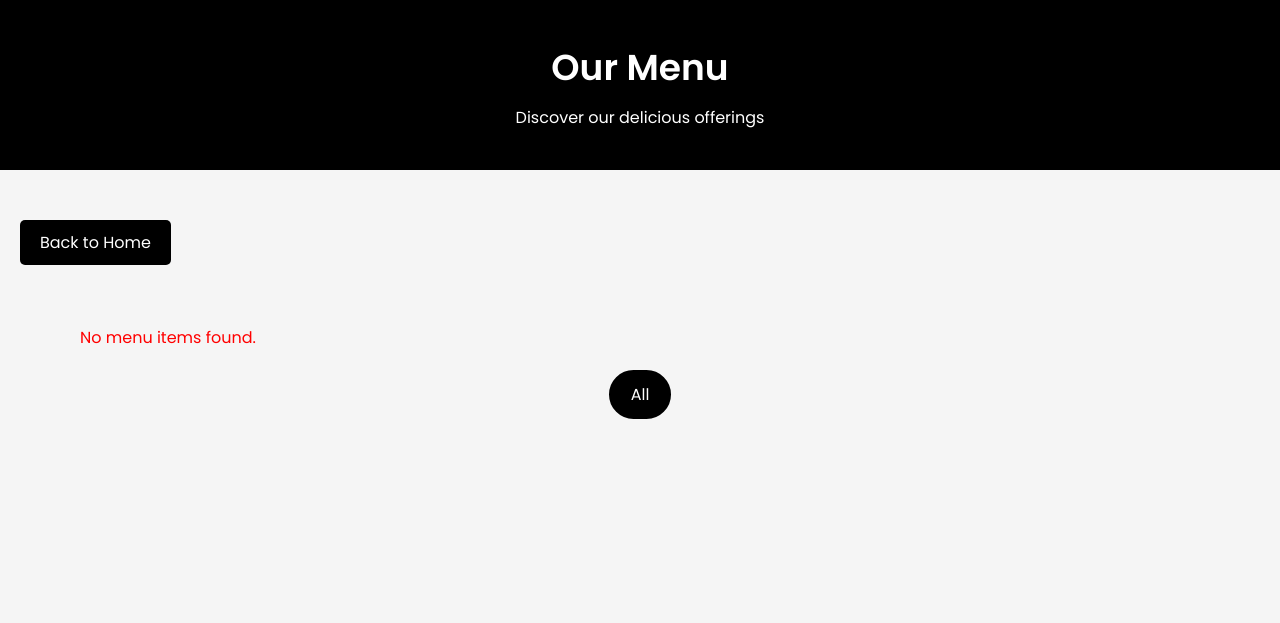
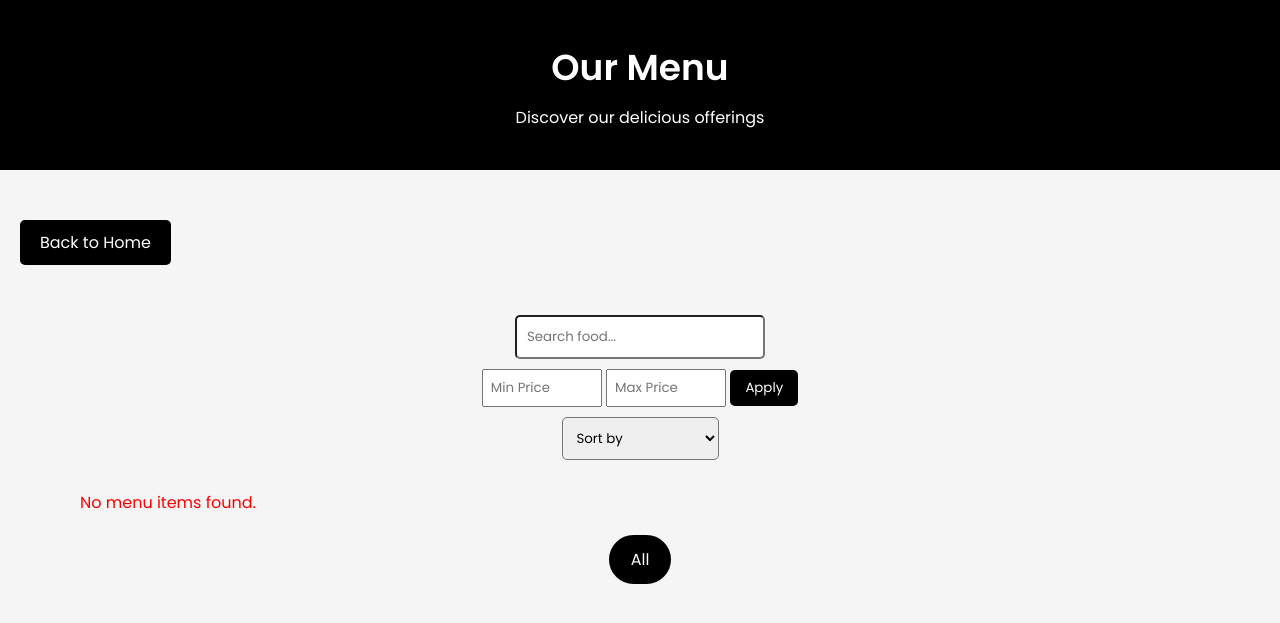
Before and after one commit to RomanRayamajhii/Food-pre-ordering-system, a PHP site: page /dummyfood2/menu.php in a window 1280 px wide. Shown: the top 623 px of the page. Run offline with PHP 8.4, Linux system fonts and the light colour scheme; data that the repository does not hold is empty.

Commit message:
My project

```diff
--- a/menu.php
+++ b/menu.php
@@ -227,11 +227,122 @@ font-size: 14px;
 
 <div class="menu-header">
 
+
 <h1>Our Menu</h1>
 <p>Discover our delicious offerings</p>
 </div>
 <a href="index.php" class="back-btn">Back to Home</a>
 <div class="container">
+    <!-- search algorithm -->
+    <input type="text" id="searchBox" onkeyup="searchMenu()" placeholder="Search food..."
+style="padding:10px; width:250px; display:block; margin:10px auto; border-radius:5px;">
+<!-- <script>
+    function searchMenu() {
+    let keyword = document.getElementById("searchBox").value.toLowerCase();
+    let items = document.querySelectorAll('.menu-item');
+
+    items.forEach(item => {
+        let name = item.querySelector('.item-name').innerText.toLowerCase();
+        if (name.includes(keyword)) {
+            item.style.display = "block";
+        } else {
+            item.style.display = "none";
+        }
+    });
+}
+
+</script> -->
+<script>
+function searchMenu() {
+    let keyword = document.getElementById("searchBox").value.toLowerCase();
+    let items = document.querySelectorAll('.menu-item');
+    let sections = document.querySelectorAll('.category-section');
+    let noResult = document.getElementById("noResult");
+
+    let found = false;
+
+    items.forEach(item => {
+        let name = item.querySelector('.item-name').innerText.toLowerCase();
+        if (name.includes(keyword)) {
+            item.style.display = "block";
+            found = true;
+        } else {
+            item.style.display = "none";
+        }
+    });
+
+    // Show / hide categories based on available items
+    sections.forEach(section => {
+        let visibleItems = section.querySelectorAll('.menu-item[style*="block"]');
+
+        if (visibleItems.length > 0) {
+            section.style.display = "block";
+        } else {
+            section.style.display = "none";
+        }
+    });
+
+    // Show "Search Not Found"
+    noResult.style.display = found ? "none" : "block";
+}
+</script>
+
+<!-- upto here search algorithm -->
+<!-- filter  -->
+ <div style="text-align:center; margin:10px 0;">
+    <input type="number" id="minPrice" placeholder="Min Price" style="padding:7px; width:120px;">
+    <input type="number" id="maxPrice" placeholder="Max Price" style="padding:7px; width:120px;">
+    <button onclick="filterPrice()" style="padding:8px 15px; background:black; color:white; border:none; border-radius:5px;">
+        Apply
+    </button>
+</div>
+<script>
+    function filterPrice() {
+    let min = parseFloat(document.getElementById("minPrice").value) || 0;
+    let max = parseFloat(document.getElementById("maxPrice").value) || Infinity;
+
+    let items = document.querySelectorAll('.menu-item');
+
+    items.forEach(item => {
+        let price = parseFloat(item.querySelector('.item-price').innerText.replace('$',''));
+        if (price >= min && price <= max) {
+            item.style.display = "block";
+        } else {
+            item.style.display = "none";
+        }
+    });
+}
+
+</script>
+<!-- sort -->
+ <select id="sortOption" onchange="sortItems()"
+style="padding:10px; border-radius:5px; display:block; margin:10px auto;">
+    <option value="">Sort by</option>
+    <option value="low">Price: Low to High</option>
+    <option value="high">Price: High to Low</option>
+</select>
+<!-- sort js -->
+<script>
+    function sortItems() {
+    let option = document.getElementById("sortOption").value;
+    let sections = document.querySelectorAll('.menu-grid');
+
+    sections.forEach(grid => {
+        let items = Array.from(grid.children);
+
+        items.sort((a, b) => {
+            let priceA = parseFloat(a.querySelector('.item-price').innerText.replace('$',''));
+            let priceB = parseFloat(b.querySelector('.item-price').innerText.replace('$',''));
+
+            return option === 'low' ? priceA - priceB : priceB - priceA;
+        });
+
+        items.forEach(i => grid.appendChild(i));
+    });
+}
+
+</script>
+
 <?php
 if (empty($menu_by_category)) {
 echo '<div style="color: red; padding: 20px;">No menu items found.</div>';
```
Also changed, not shown: process_order.php (+25 -7 lines), search.php (added, +42 -0 lines).
